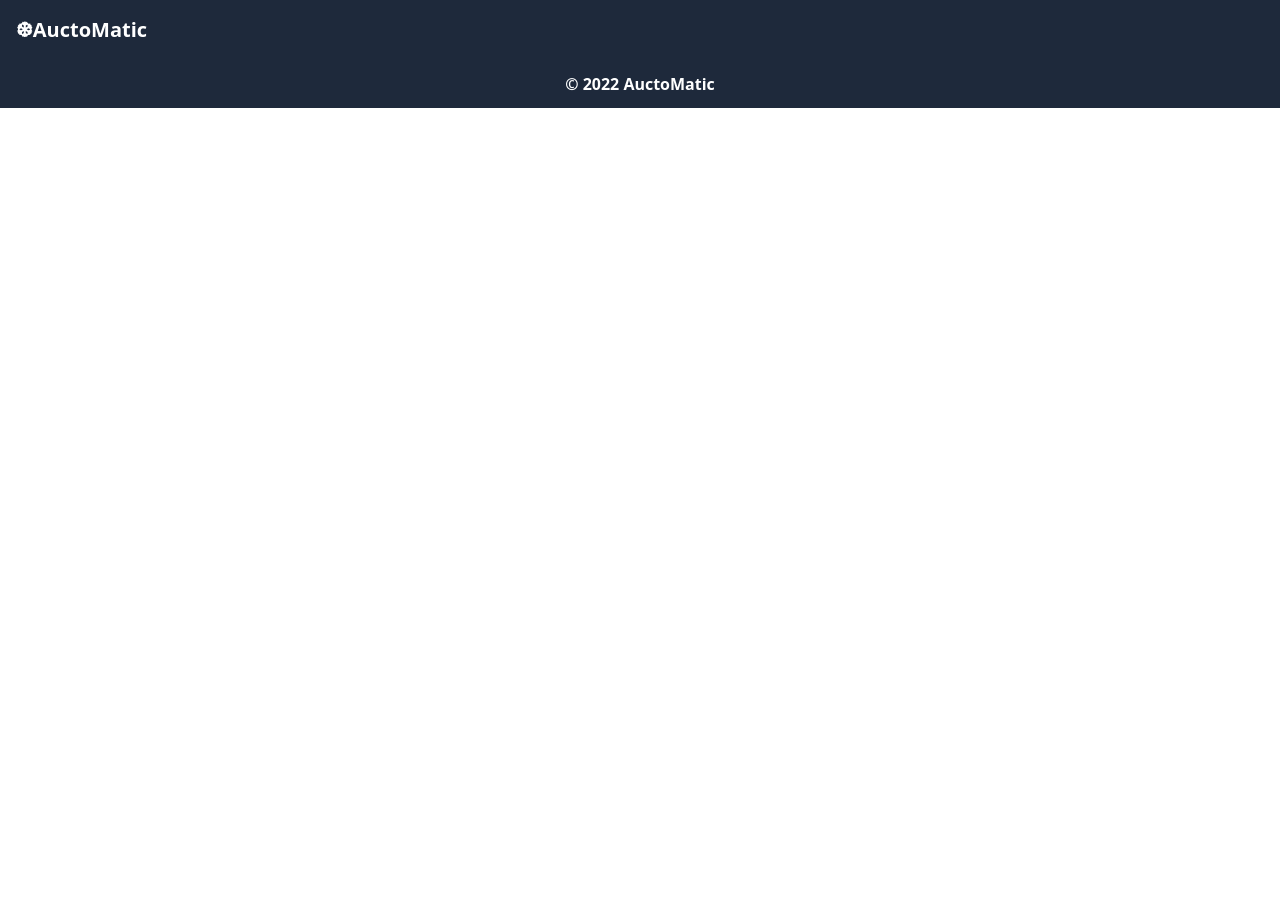
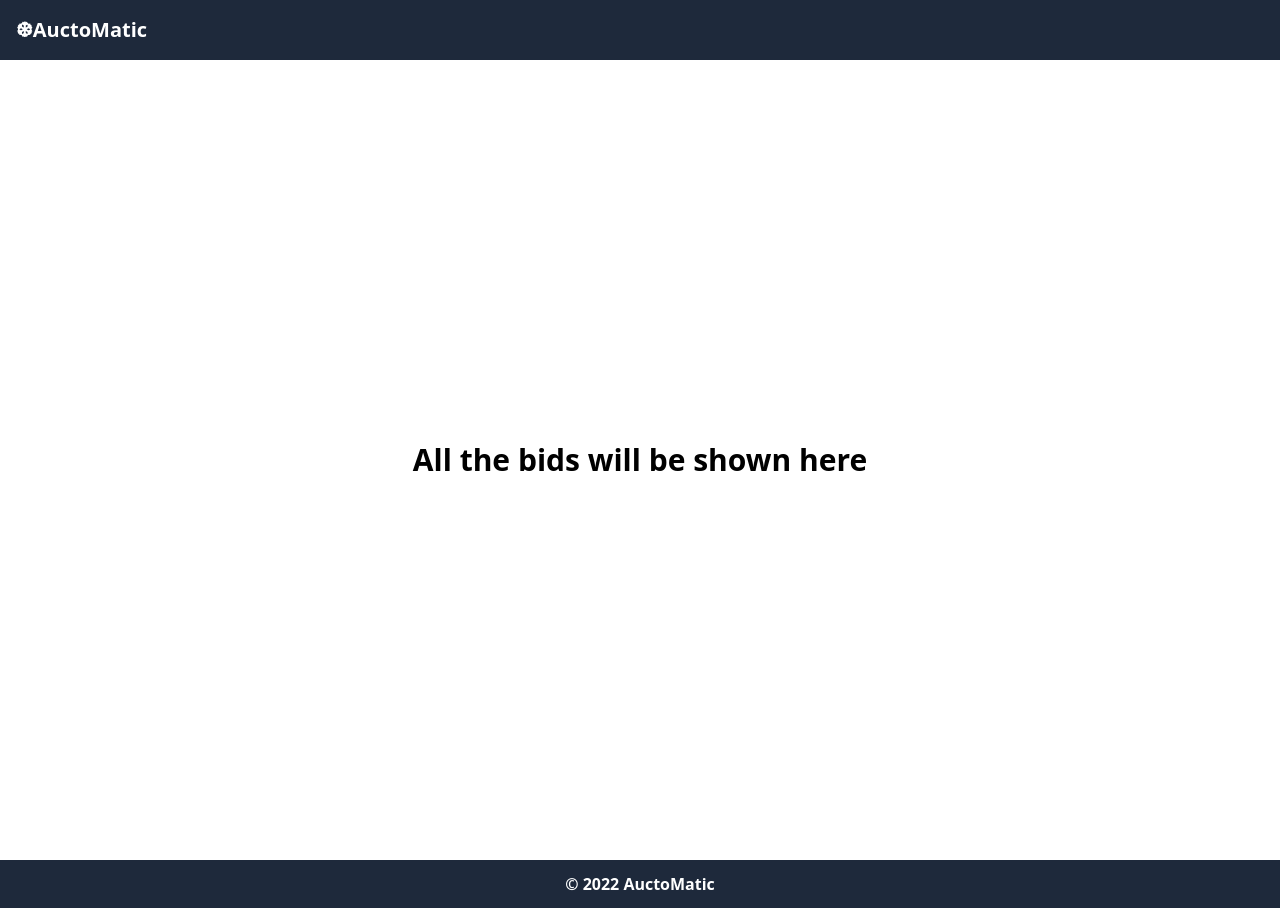
Before and after one commit to parthpandyappp/auctomate, a React (Create React App) app: page /listing/biddings in a window 1280 px wide. Before the commit the page ends 800 px from the top, so only its background shows below. Built offline with nearby package versions, Linux system fonts and the light colour scheme; the HTML template or start-up script is replaced by a standard one.

Commit message:
[Feat]: netlify redirects and bidding list

```diff
--- /dev/null
+++ b/src/pages/BiddingList.jsx
@@ -0,0 +1,9 @@
+const BiddingList = () => {
+  return (
+    <div className="flex justify-center items-center w-full h-screen">
+      <h1 className="text-3xl font-bold">All the bids will be shown here</h1>
+    </div>
+  );
+};
+
+export { BiddingList };
--- a/src/pages/Home.jsx
+++ b/src/pages/Home.jsx
@@ -1,4 +1,5 @@
 import landing from "../assets/landing.png";
+import { Link } from "react-router-dom";
 
 const Home = () => {
   return (
@@ -28,9 +29,11 @@ const Home = () => {
           </p>
 
           <div className="flex flex-col md:flex-row justify-center mt-14 gap-3">
-            <button className="bg-slate-800 text-white px-6 py-3 rounded font-medium">
-              Get Started
-            </button>
+            <Link to="/listing/biddings/">
+              <button className="bg-slate-800 text-white px-6 py-3 rounded font-medium">
+                Get Started
+              </button>
+            </Link>
             <button className="border border-slate-800 px-6 py-2 rounded flex items-center justify-center font-semibold">
               <img
                 src="https://img.icons8.com/ios-glyphs/30/000000/github.png"
--- a/src/pages/index.js
+++ b/src/pages/index.js
@@ -1,2 +1,3 @@
 export { Home } from "./Home"
 export { AssetRegForm } from "./AssetRegForm"
+export { BiddingList } from "./BiddingList"
--- a/src/routes/Endpoints.jsx
+++ b/src/routes/Endpoints.jsx
@@ -1,12 +1,13 @@
 import React from "react";
 import { Route, Routes } from "react-router-dom";
-import { Home, AssetRegForm } from "../pages";
+import { Home, AssetRegForm, BiddingList } from "../pages";
 
 const EndPoints = () => {
   return (
     <Routes>
       <Route path="/" element={<Home />} />
       <Route path="/registration/asset" element={<AssetRegForm />} />
+      <Route path="/listing/biddings" element={<BiddingList />} />
     </Routes>
   );
 };
```
Also changed, not shown: 1 other file (tests, documents, lock files or other folders).
